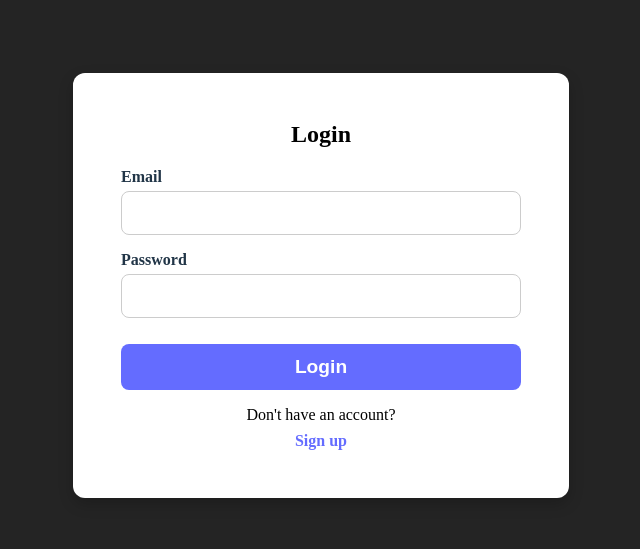
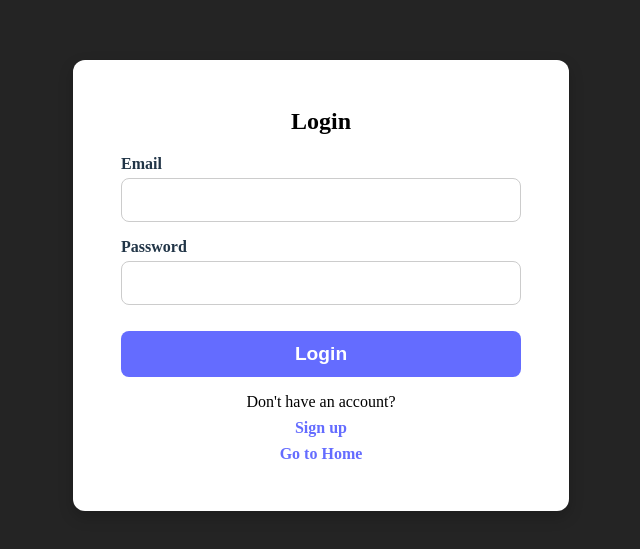
Before and after one commit to RiyadMurad44/React_Project, a React (Vite) app: page / in a window 1280 px wide. Shown: the part 135-684 px from the top of the page, without its empty margins (319-959 px from the left). Built offline with nearby package versions, Linux system fonts and the light colour scheme.

Commit message:
go to home link added in forms

```diff
--- a/src/Pages/Login/index.jsx
+++ b/src/Pages/Login/index.jsx
@@ -38,6 +38,9 @@ const Login = () => {
         <p className="signup-link">
           <Link to="/signup">Sign up</Link>
         </p>
+        <p className="signup-link">
+          <Link to="/home">Go to Home</Link>
+        </p>
       </form>
     </div>
   );
--- a/src/Pages/Signup/index.jsx
+++ b/src/Pages/Signup/index.jsx
@@ -49,6 +49,9 @@ const Signup = () => {
         <p className="login-link">
           <Link to="/">Login</Link>
         </p>
+        <p className="login-link">
+          <Link to="/home">Go to Home</Link>
+        </p>
       </form>
     </div>
   );
```
